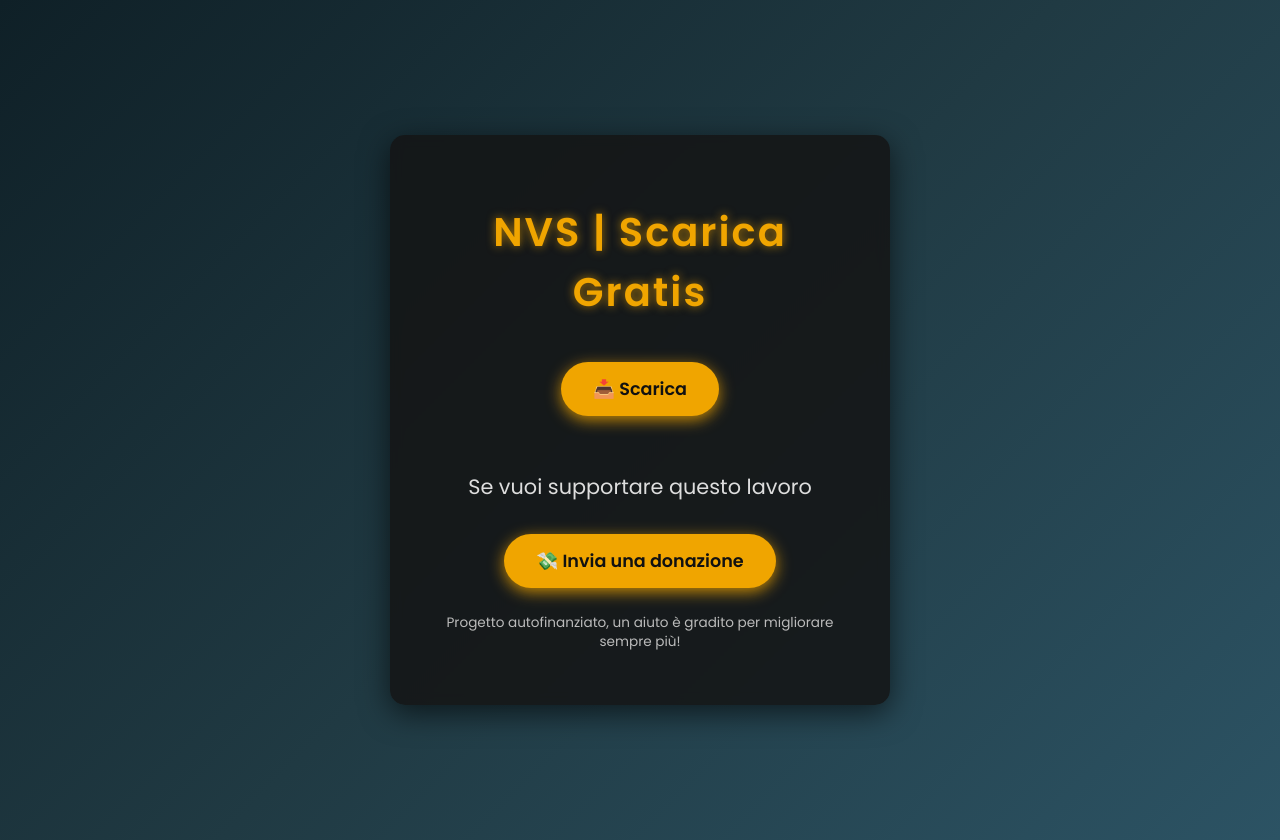
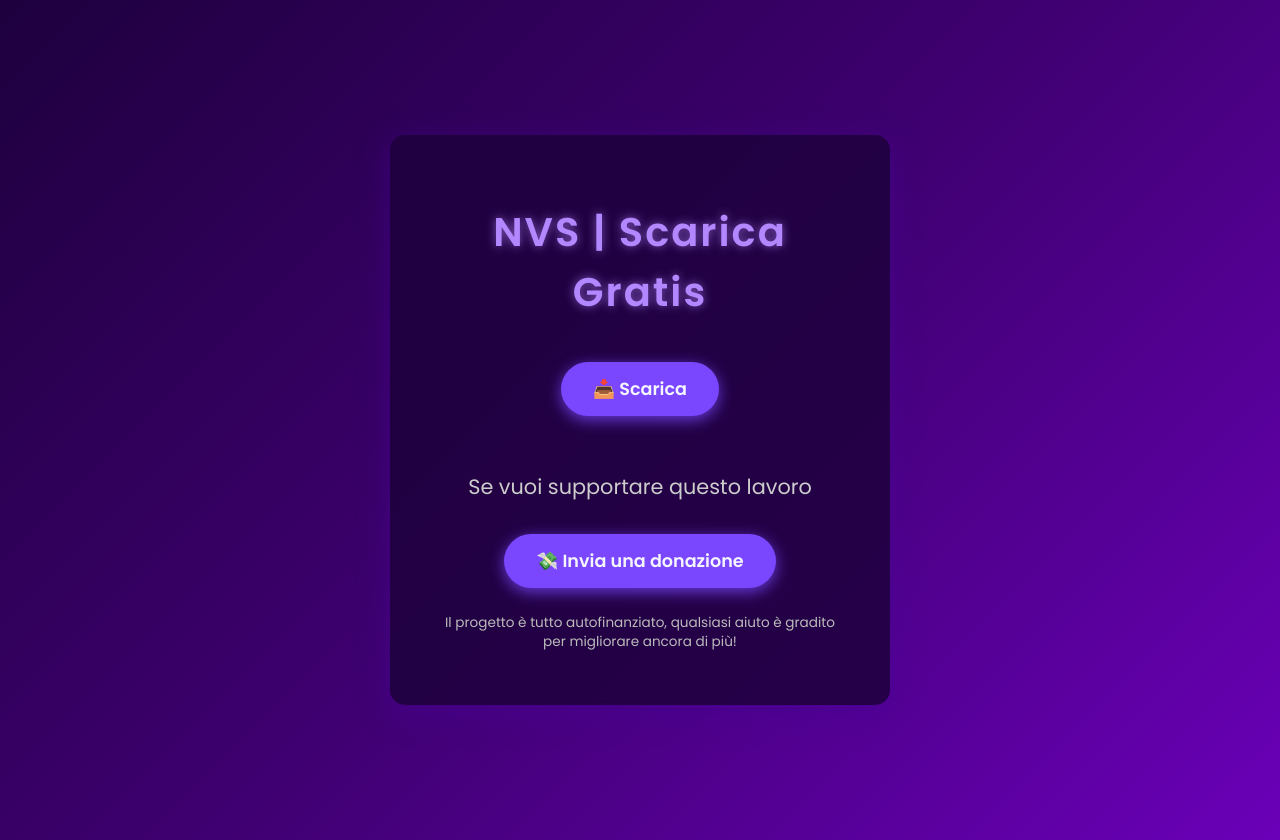
Before and after one commit to sbertiflex/dhc-tribe, a plain HTML site: page index.html in a window 1280 px wide. Drawn offline with Linux system fonts and the light colour scheme.

Commit message:
Update index.html

```diff
--- a/index.html
+++ b/index.html
@@ -10,9 +10,9 @@
   body {
     margin: 0;
     height: 100vh;
-    background: linear-gradient(135deg, #0f2027, #203a43, #2c5364);
+    background: linear-gradient(135deg, #1e003e, #3f0071, #6a00b8);
     font-family: 'Poppins', Arial, sans-serif;
-    color: #eee;
+    color: #ddd;
     display: flex;
     justify-content: center;
     align-items: center;
@@ -20,10 +20,10 @@
   }
 
   .container {
-    background: rgba(20, 20, 20, 0.85);
+    background: rgba(30, 0, 60, 0.85);
     padding: 40px 50px;
     border-radius: 15px;
-    box-shadow: 0 8px 30px rgba(0, 0, 0, 0.6);
+    box-shadow: 0 8px 30px rgba(70, 0, 150, 0.6);
     max-width: 400px;
     text-align: center;
     backdrop-filter: blur(6px);
@@ -34,14 +34,14 @@
     font-size: 2.5rem;
     margin-bottom: 25px;
     letter-spacing: 2px;
-    color: #f0a500;
-    text-shadow: 0 0 10px #f0a500aa;
+    color: #b287ff;
+    text-shadow: 0 0 10px #b287ffaa;
   }
 
   .btn {
     display: inline-block;
-    background: #f0a500;
-    color: #111;
+    background: #7a47ff;
+    color: #f5f5ff;
     font-weight: 600;
     font-size: 1.1rem;
     padding: 14px 32px;
@@ -50,27 +50,27 @@
     border-radius: 50px;
     cursor: pointer;
     text-decoration: none;
-    box-shadow: 0 4px 15px #f0a500cc;
+    box-shadow: 0 4px 15px #7a47ffcc;
     transition: all 0.3s ease;
     user-select: none;
   }
 
   .btn:hover {
-    background: #ffaa00;
-    box-shadow: 0 6px 20px #ffaa00dd;
+    background: #9a6dff;
+    box-shadow: 0 6px 20px #9a6dffdd;
     transform: translateY(-3px);
   }
 
   .btn:active {
     transform: translateY(1px);
-    box-shadow: 0 2px 8px #f0a500aa;
+    box-shadow: 0 2px 8px #7a47ffaa;
   }
 
   h2 {
     margin-top: 40px;
     font-weight: 500;
     font-size: 1.3rem;
-    color: #ddd;
+    color: #ccc;
   }
 
   .note {
@@ -114,7 +114,7 @@
     <a href="https://revolut.me/mathiaul3d" target="_blank" rel="noopener noreferrer" class="btn" aria-label="Invia una donazione tramite Revolut">
       💸 Invia una donazione
     </a>
-    <p class="note">Progetto autofinanziato, un aiuto è gradito per migliorare sempre più!</p>
+    <p class="note">Il progetto è tutto autofinanziato, qualsiasi aiuto è gradito per migliorare ancora di più!</p>
   </div>
 </body>
 </html>
```
